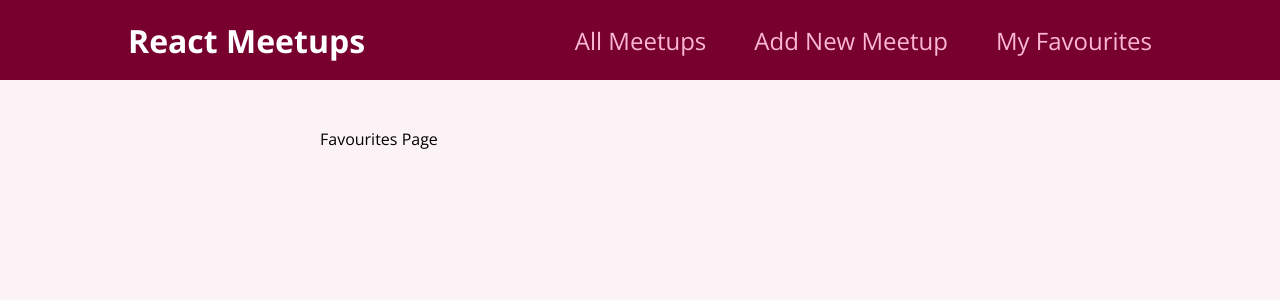
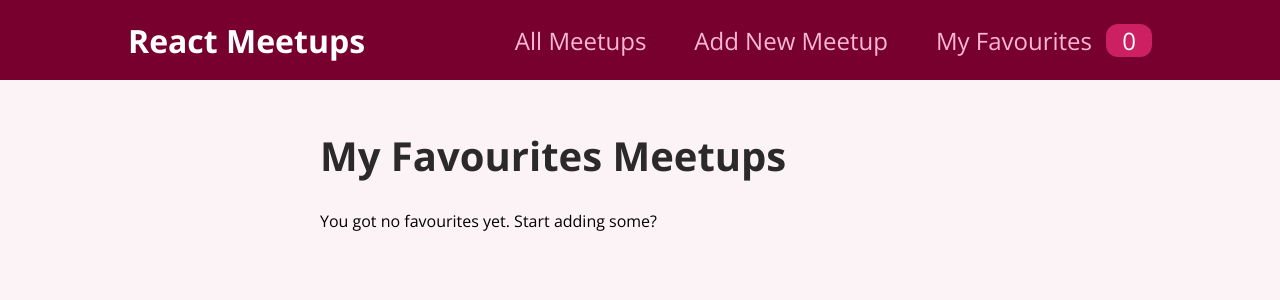
Before and after one commit to moin2672/react-routeapp, a React (Create React App) app: page /favourites in a window 1280 px wide. Shown: the top 300 px of the page. Built offline with nearby package versions, Linux system fonts and the light colour scheme; the HTML template or start-up script is replaced by a standard one.

Commit message:
16. More context usage

```diff
--- a/src/component/layout/MainNavigation.js
+++ b/src/component/layout/MainNavigation.js
@@ -1,21 +1,31 @@
-import {Link} from 'react-router-dom'
-import classes from './MainNavigation.module.css';
+import { useContext } from "react";
+import { Link } from "react-router-dom";
+import FavouritesContext from "../../store/favourites-context";
+import classes from "./MainNavigation.module.css";
 
-function MainNavigation(){
-    return(
+function MainNavigation() {
+  const favouriteCntxt = useContext(FavouritesContext);
+
+  return (
     <header className={classes.header}>
-            <div className={classes.logo}>
-                React Meetups
-            </div>
+      <div className={classes.logo}>React Meetups</div>
       <nav>
         <ul>
-                    <li><Link to="/home">All Meetups</Link></li>
-                    <li><Link to="/new-meetup">Add New Meetup</Link></li>
-                    <li><Link to="/favourites">My Favourites</Link></li>
+          <li>
+            <Link to="/home">All Meetups</Link>
+          </li>
+          <li>
+            <Link to="/new-meetup">Add New Meetup</Link>
+          </li>
+          <li>
+            <Link to="/favourites">
+              My Favourites <span className={classes.badge}>{favouriteCntxt.totalFavourites}</span>
+            </Link>
+          </li>
         </ul>
       </nav>
     </header>
-    )
+  );
 }
 
-export default MainNavigation
+export default MainNavigation;
--- a/src/pages/Favourites.js
+++ b/src/pages/Favourites.js
@@ -1,7 +1,22 @@
+import { useContext } from "react"
+import MeetupList from "../component/meetups/MeetupList"
+import FavouritesContext from "../store/favourites-context"
+
 function FavouritesPage(){
+
+    const FavouritesCntxt = useContext(FavouritesContext)
+
+    let content;
+if(FavouritesCntxt.totalFavourites===0){
+    content = <p>You got no favourites yet. Start adding some? </p>
+}else{
+    content=<MeetupList meetups={FavouritesCntxt.favourites} />
+}
+
     return(
         <div>
-            Favourites Page
+           <h1>My Favourites Meetups</h1>
+           {content}
         </div>
     )
 }
```
Lines whose indentation alone changed are shown as unchanged.
